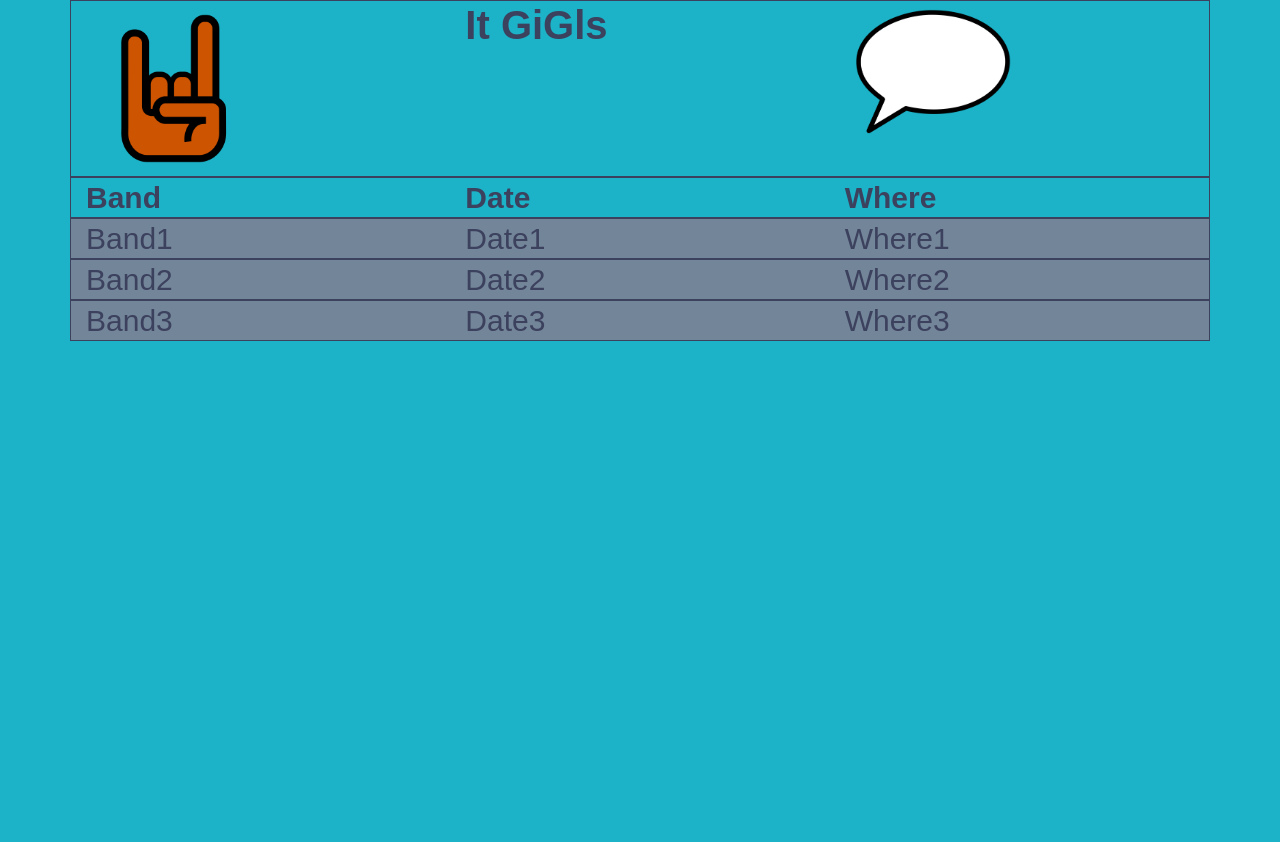
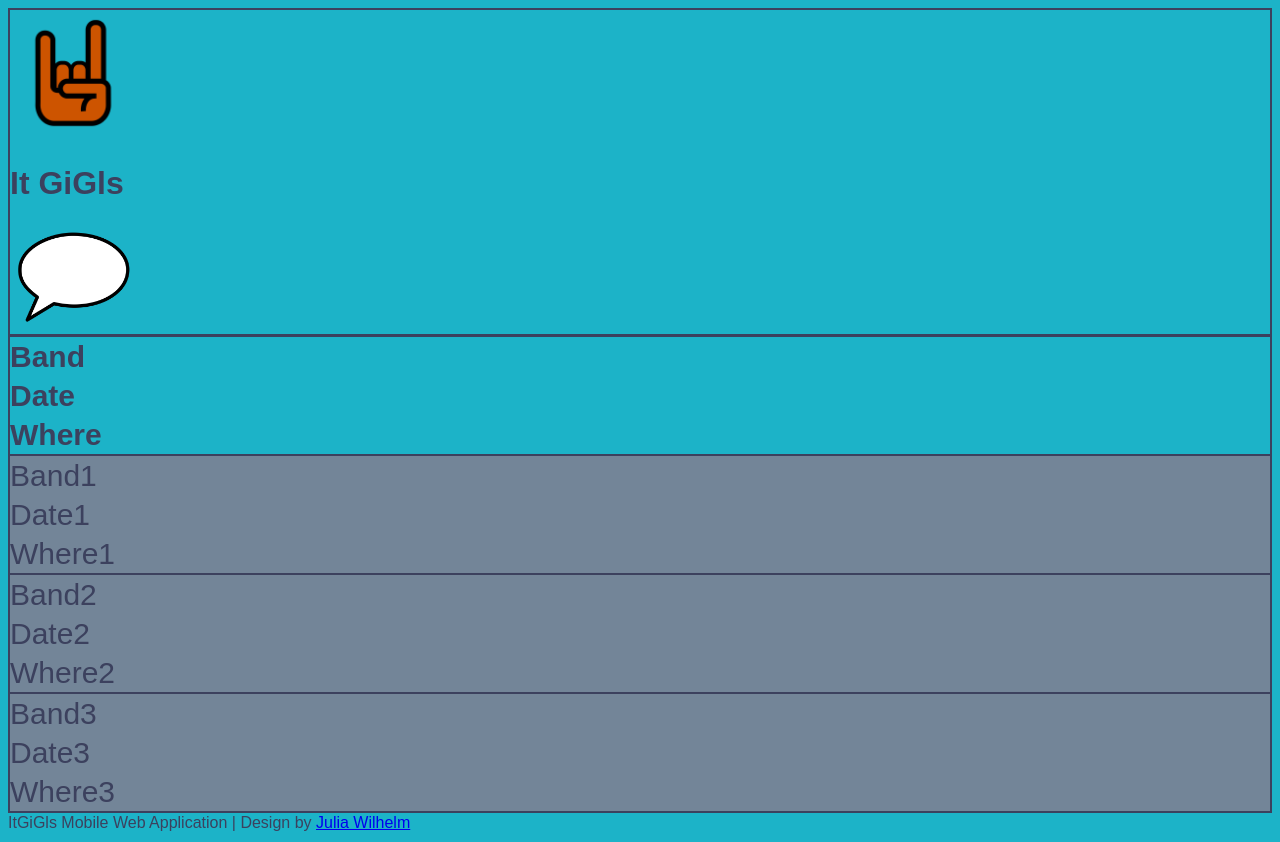
Before and after one commit to WiliTheSParrow/ItGiGls_MobileWebApp, a plain HTML site: page public/index.html in a window 1280 px wide. Before the commit the page ends 800 px from the top, so only its background shows below. Drawn offline with nearby package versions, Linux system fonts and the light colour scheme.

Commit message:
removed bootstrap, updated HTML anatomy, added footer

```diff
--- a/public/css/style.css
+++ b/public/css/style.css
@@ -15,11 +15,13 @@ body{
 */
 
 #header{
-    border: 1px solid #3C415E;
+    border: 2px solid #3C415E;
+    border-bottom: 1px solid #3C415E;
 }
 
 #header img{
-    width: 50%;
+    width: 10%;
+    display:inline;
 }
 
 #header h1{
@@ -31,8 +33,10 @@ body{
 * === INFO TABLE ===
 */
 
-#infoSection{
+#informationBar{
+    padding: 0px;
     border: 1px solid #3C415E;
+    border-top: 1px solid #3C415E;
 }
 
 #infoTableHeader{
--- a/public/index.html
+++ b/public/index.html
@@ -1,76 +1,67 @@
-<!doctype html>
+<!DOCTYPE html>
 
 <html lang="en">
 
 <head>
     <meta charset="utf-8">
-
     <title>ItGiGls</title>
-    <meta name="description" content="The HTML5 Herald">
-    <meta name="author" content="SitePoint">
-    <meta name="viewport" content="width=device-width, initial-scale=1, shrink-to-fit=no">
-
-    <!--- Bootstrap --->
-    <link rel="stylesheet" href="https://stackpath.bootstrapcdn.com/bootstrap/4.1.3/css/bootstrap.min.css" integrity="sha384-MCw98/SFnGE8fJT3GXwEOngsV7Zt27NXFoaoApmYm81iuXoPkFOJwJ8ERdknLPMO" crossorigin="anonymous">
-
+    <!--- to specify how the browser should display the page zoom level and dimensions--->
+    <meta name="viewport" content="width=device-width, initial-scale=1">
     <!--- Style --->
     <link rel="stylesheet" href="../public/css/style.css">
     <link rel="stylesheet" href="../public/css/jquery.mobile-1.4.5.css">
-
     <!--- jQuery --->
     <sript src="../public/js/jquery.js"></sript>
     <sript src="../public/js/jquery.mobile-1.4.5.js"></sript>
-
     <!---Main Javascript --->
     <sript src="../public/js/main.js"></sript>
-
-
 </head>
 
 <body>
-    <div class="container">
+    <div data-role="page">
 
         <!--- Header --->
-        <div id="header" class="row">
-            <div id="homeIcon" class="col">
+        <div id="header" data-role="header">
+            <div id="homeIcon">
                 <img src="img/hands.png" alt="sign of horns">
             </div>
-            <div id="appTitle" class="col">
+            <div id="appTitle">
                 <h1>It GiGls</h1>
             </div>
-            <div id="messageIcon" class="col">
+            <div id="messageIcon">
                 <img src="../public/img/msg.png" alt="message icon">
             </div>
         </div>
 
         <!--- Information Bar --->
-
-        <div id="infoTableHeader" class="row">
-            <div class="col-4">Band</div>
-            <div class="col-4">Date</div>
-            <div class="col-4">Where</div>
+        <div id="informationBar" role="main" class="ui-content">
+        <div id="infoTableHeader">
+            <div>Band</div>
+            <div>Date</div>
+            <div>Where</div>
         </div>
-        <div class="infoTableInfo row">
+        <div class="infoTableInfo">
             <div class="col-4">Band1</div>
             <div class="col-4">Date1</div>
             <div class="col-4">Where1</div>
         </div>
-        <div class="infoTableInfo row">
+        <div class="infoTableInfo">
             <div class="col-4">Band2</div>
             <div class="col-4">Date2</div>
             <div class="col-4">Where2</div>
         </div>
-        <div class="infoTableInfo row">
+        <div class="infoTableInfo">
             <div class="col-4">Band3</div>
             <div class="col-4">Date3</div>
             <div class="col-4">Where3</div>
         </div>
+       </div>
 
+       <div data-role="footer">
+           ItGiGls Mobile Web Application | Design by <a href="https://www.linkedin.com/in/wjulia91/" target="_blank">Julia Wilhelm</a>
+       </div>
 
     </div>
 
-    <!-- Popper.js Bootstrap JS -->
 
-    <script src="https://cdnjs.cloudflare.com/ajax/libs/popper.js/1.14.3/umd/popper.min.js" integrity="sha384-ZMP7rVo3mIykV+2+9J3UJ46jBk0WLaUAdn689aCwoqbBJiSnjAK/l8WvCWPIPm49" crossorigin="anonymous"></script>
-    <script src="https://stackpath.bootstrapcdn.com/bootstrap/4.1.3/js/bootstrap.min.js" integrity="sha384-ChfqqxuZUCnJSK3+MXmPNIyE6ZbWh2IMqE241rYiqJxyMiZ6OW/JmZQ5stwEULTy" crossorigin="anonymous"></script>
 </body></html>
```
Also changed, not shown: README.md.
